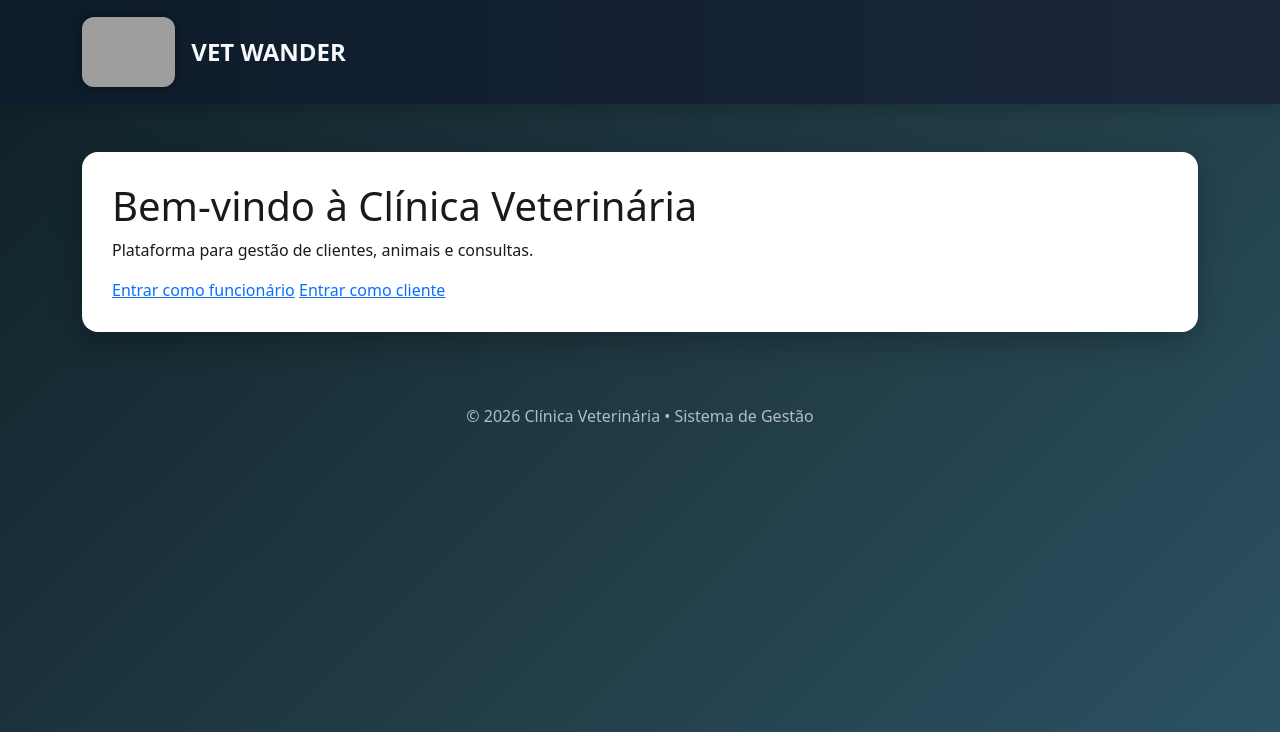
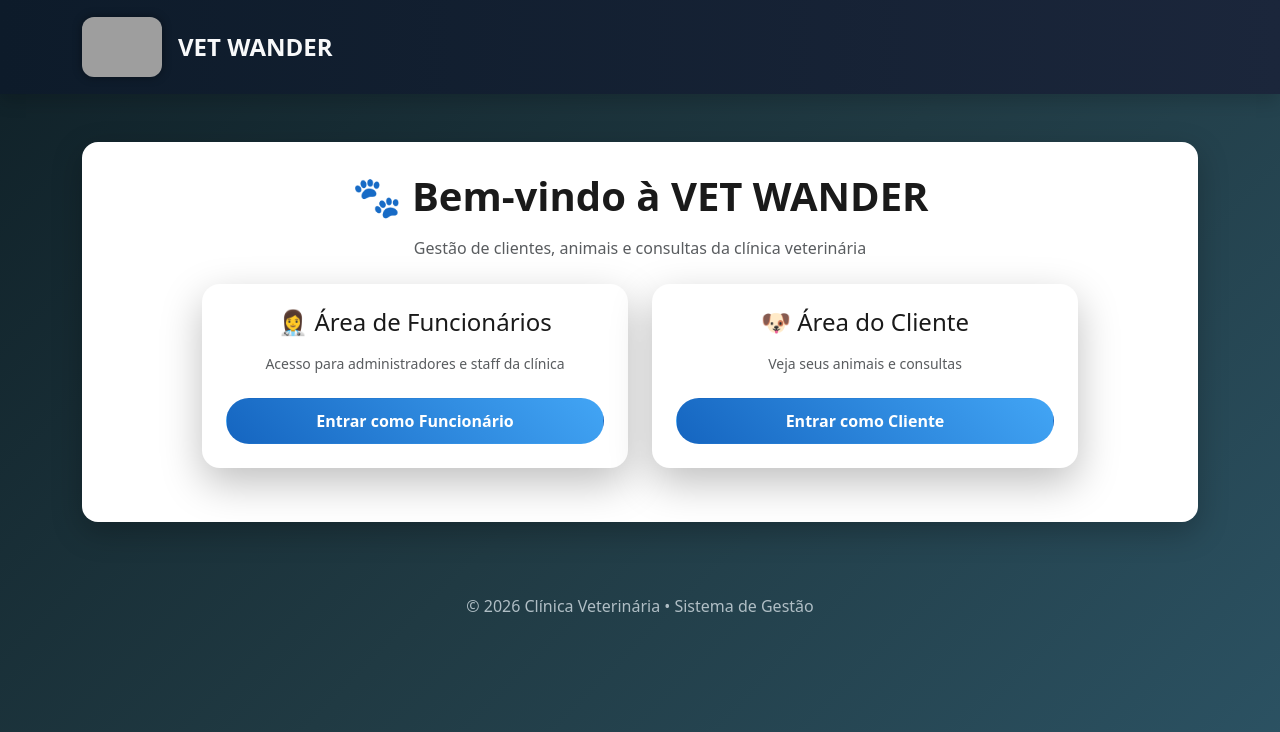
Before and after one commit to wanderiefp/projeto_python_clinica, a Flask app: page / in a window 1280 px wide. Shown: the top 732 px of the page. Run offline with Flask 3, Linux system fonts and the light colour scheme; grey boxes are pictures that could not be loaded.

Commit message:
Add files via upload
atualizacao do meu projeto

```diff
--- a/projeto_clinica_wander/app.py
+++ b/projeto_clinica_wander/app.py
@@ -21,7 +21,6 @@ app.secret_key = "chave-simples-para-formacao"
 # ---------- FUNÇÕES SIMPLES DE PERMISSÕES ----------
 def esta_logado():
     return "user_id" in session or "cliente_id" in session
-
 
 
 def exigir_admin():
@@ -67,7 +66,7 @@ def login():
             session["user_id"] = user["id"]
             session["username"] = user["username"]
             session["role"] = user["role"]  # <-- MUITO IMPORTANTE
-            return redirect(url_for("users"))
+            return redirect(url_for("dashboard"))
         else:
             flash("Username ou password incorretos.")
             return redirect(url_for("login"))
@@ -152,11 +151,13 @@ def dashboard():
                 )
                 cliente = cur.fetchone()
                 if cliente:
-                    info.update({
-                        "nome": cliente["nome"],
-                        "telefone": cliente["telefone"],
-                        "email": cliente["email"]
-                    })
+                    info.update(
+                        {
+                            "nome": cliente["nome"],
+                            "telefone": cliente["telefone"],
+                            "email": cliente["email"],
+                        }
+                    )
     finally:
         cur.close()
         cnx.close()
@@ -165,10 +166,8 @@ def dashboard():
         "dashboard.html",
         titulo="Dashboard",
         username=info.get("username"),
-        role=info.get("role")
+        role=info.get("role"),
     )
-
-
 
 
 # ---------- CLIENTES (LISTAR) ----------
@@ -322,73 +321,114 @@ def animais():
     cnx = ligar_bd()
     cur = cnx.cursor(dictionary=True)
 
-    # Admin/Staff vêem todos os animais
-    if exigir_admin() or e_staff():
-        cur.execute(
-            "SELECT id, cliente_id, nome, especie, raca, data_nascimento, created_at "
-            "FROM animais ORDER BY id DESC"
-        )
+    # Admin e Staff veem todos
+    if session.get("role") in ["admin", "staff"]:
+        cur.execute("SELECT id, cliente_id, nome, especie, raca, data_nascimento, created_at " \
+        "FROM animais ORDER BY id DESC ")
+
         is_admin_or_staff = True
+
+    # Cliente vê apenas os seus
     else:
         cliente_id = session.get("cliente_id")
-        cur.execute(
-            "SELECT id, cliente_id, nome, especie, raca, data_nascimento, created_at "
-            "FROM animais WHERE cliente_id=%s ORDER BY id DESC",
-            (cliente_id,),
-        )
+        cur.execute(" SELECT id, cliente_id, nome, especie, raca, data_nascimento, created_at " \
+        "FROM animais WHERE cliente_id = %s ORDER BY id DESC ", (cliente_id,))
         is_admin_or_staff = False
 
     lista_animais = cur.fetchall()
     cur.close()
     cnx.close()
 
-    return render_template(
-        "animais.html", animais=lista_animais, is_admin_or_staff=is_admin_or_staff
-    )
+    return render_template("animais.html",
+                           animais=lista_animais,
+                           is_admin_or_staff=is_admin_or_staff)
 
 
 @app.route("/animais/novo", methods=["GET", "POST"])
 def animais_novo():
-    redir = exigir_login()
-    if redir:
-        return redir
-
-    if not exigir_admin() and not e_staff():
+    if session.get("role") not in ["admin", "staff"]:
         flash("Acesso negado.")
         return redirect(url_for("dashboard"))
 
     cnx = ligar_bd()
     cur = cnx.cursor(dictionary=True)
 
-    # Pegamos todos os clientes para o select
-    cur.execute("SELECT id, nome FROM clientes ORDER BY nome ASC")
+    cur.execute("SELECT id, nome FROM clientes ORDER BY nome")
     clientes = cur.fetchall()
 
     if request.method == "POST":
-        cliente_id = request.form["cliente_id"]  # vem do select
-        nome = request.form["nome"].strip()
-        especie = request.form["especie"].strip()
-        raca = request.form["raca"].strip()
-        data_nascimento = request.form["data_nascimento"].strip()
+        cliente_id = request.form["cliente_id"]
+        nome = request.form["nome"]
+        especie = request.form["especie"]
+        raca = request.form["raca"]
+        data_nascimento = request.form["data_nascimento"]
 
-        try:
-            cur.execute(
-                "INSERT INTO animais (cliente_id, nome, especie, raca, data_nascimento, created_at) "
-                "VALUES (%s, %s, %s, %s, %s, NOW())",
-                (cliente_id, nome, especie, raca, data_nascimento),
-            )
-            cnx.commit()
-            flash("Animal adicionado com sucesso!")
-            return redirect(url_for("animais"))
+        cur.execute(" INSERT INTO animais (cliente_id, nome, especie, raca, data_nascimento, " \
+        "created_at) VALUES (%s, %s, %s, %s, %s, NOW()", (cliente_id, nome, especie, raca, data_nascimento))
 
-        except mysql.connector.Error as err:
-            flash(f"Erro ao adicionar novo animal: {err}")
-            return redirect(url_for("animais"))
+        cnx.commit()
+        flash("Animal criado com sucesso!")
+        return redirect(url_for("animais"))
 
-    cur.close()
-    cnx.close()
+    return render_template("animais_form.html", clientes=clientes, titulo="Novo Animal")
 
-    return render_template("animais_form.html", titulo="Novo Animal", clientes=clientes)
+
+@app.route("/animais/editar/<int:id>", methods=["GET", "POST"])
+def animais_editar(id):
+    if session.get("role") not in ["admin", "staff"]:
+        flash("Acesso negado.")
+        return redirect(url_for("dashboard"))
+
+    cnx = ligar_bd()
+    cur = cnx.cursor(dictionary=True)
+
+    if request.method == "POST":
+        cliente_id = request.form["cliente_id"]
+        nome = request.form["nome"]
+        especie = request.form["especie"]
+        raca = request.form["raca"]
+        data_nascimento = request.form["data_nascimento"]
+
+        cliente_id = int(request.form["cliente_id"])
+
+        cur.execute("""
+            UPDATE animais
+            SET cliente_id=%s,
+            nome=%s,
+            especie=%s,
+            raca=%s,
+            data_nascimento=%s
+        WHERE id=%s
+        """, (cliente_id, nome, especie, raca, data_nascimento, id))
+
+
+        cnx.commit()
+        flash("Animal atualizado!")
+        return redirect(url_for("animais"))
+
+    cur.execute("SELECT * FROM animais WHERE id=%s", (id,))
+    animal = cur.fetchone()
+
+    cur.execute("SELECT id, nome FROM clientes ORDER BY nome")
+    clientes = cur.fetchall()
+
+    return render_template("animais_form.html", animal=animal, clientes=clientes, titulo="Editar Animal")
+
+
+@app.route("/animais/apagar/<int:id>", methods=["POST"])
+def animais_apagar(id):
+    if session.get("role") not in ["admin", "staff"]:
+        flash("Acesso negado.")
+        return redirect(url_for("dashboard"))
+
+    cnx = ligar_bd()
+    cur = cnx.cursor()
+
+    cur.execute("DELETE FROM animais WHERE id=%s", (id,))
+    cnx.commit()
+
+    flash("Animal removido com sucesso!")
+    return redirect(url_for("animais"))
 
 
 # ---------- CONSULTAS ANIMAIS ----------
@@ -401,16 +441,127 @@ def consultas():
     cnx = ligar_bd()
     cur = cnx.cursor(dictionary=True)
 
-    cur.execute(
-        "SELECT id, animal_id, data_hora, motivo, notas, created_at FROM consultas ORDER BY id DESC"
-    )
+    # ADMIN E STAFF VEEM TODAS
+    if session.get("role") in ["admin", "staff"]:
+        cur.execute("""
+            SELECT c.*, a.nome AS animal_nome
+            FROM consultas c
+            JOIN animais a ON c.animal_id = a.id
+            ORDER BY c.data_hora DESC
+        """)
+    else:
+        # CLIENTE SÓ VÊ CONSULTAS DOS SEUS ANIMAIS
+        cliente_id = session.get("cliente_id")
+        cur.execute("""
+            SELECT c.*, a.nome AS animal_nome
+            FROM consultas c
+            JOIN animais a ON c.animal_id = a.id
+            WHERE a.cliente_id = %s
+            ORDER BY c.data_hora DESC
+        """, (cliente_id,))
+
     lista_consultas = cur.fetchall()
-
     cur.close()
     cnx.close()
 
     return render_template("consultas.html", consultas=lista_consultas)
 
+
+@app.route("/consultas/nova", methods=["GET", "POST"])
+def consulta_nova():
+    redir = exigir_login()
+    if redir:
+        return redir
+
+    if e_cliente():
+        flash("Clientes não podem criar consultas.")
+        return redirect(url_for("consultas"))
+
+    cnx = ligar_bd()
+    cur = cnx.cursor(dictionary=True)
+
+    cur.execute("SELECT id, nome FROM animais ORDER BY nome")
+    animais = cur.fetchall()
+
+    if request.method == "POST":
+        animal_id = request.form["animal_id"]
+        data_hora = request.form["data_hora"]
+        motivo = request.form["motivo"]
+        notas = request.form["notas"]
+
+        cur2 = cnx.cursor()
+        cur2.execute(
+            "INSERT INTO consultas (animal_id, data_hora, motivo, notas, created_at) VALUES (%s,%s,%s,%s,NOW())",
+            (animal_id, data_hora, motivo, notas),
+        )
+        cnx.commit()
+
+        flash("Consulta criada com sucesso!")
+        return redirect(url_for("consultas"))
+
+    cur.close()
+    cnx.close()
+    return render_template("consulta_form.html", titulo="Nova Consulta", animais=animais, consulta=None)
+
+
+@app.route("/consultas/editar/<int:id>", methods=["GET", "POST"])
+def consulta_editar(id):
+    redir = exigir_login()
+    if redir:
+        return redir
+
+    if e_cliente():
+        flash("Clientes não podem editar consultas.")
+        return redirect(url_for("consultas"))
+
+    cnx = ligar_bd()
+    cur = cnx.cursor(dictionary=True)
+
+    cur.execute("SELECT * FROM consultas WHERE id=%s", (id,))
+    consulta = cur.fetchone()
+
+    cur.execute("SELECT id, nome FROM animais ORDER BY nome")
+    animais = cur.fetchall()
+
+    if request.method == "POST":
+        animal_id = request.form["animal_id"]
+        data_hora = request.form["data_hora"]
+        motivo = request.form["motivo"]
+        notas = request.form["notas"]
+
+        cur2 = cnx.cursor()
+        cur2.execute(
+            "UPDATE consultas SET animal_id=%s, data_hora=%s, motivo=%s, notas=%s WHERE id=%s",
+            (animal_id, data_hora, motivo, notas, id),
+        )
+        cnx.commit()
+
+        flash("Consulta atualizada com sucesso!")
+        return redirect(url_for("consultas"))
+
+    cur.close()
+    cnx.close()
+    return render_template("consulta_form.html", titulo="Editar Consulta", consulta=consulta, animais=animais)
+
+@app.route("/consultas/apagar/<int:id>", methods=["POST"])
+def consulta_apagar(id):
+    redir = exigir_login()
+    if redir:
+        return redir
+
+    if not exigir_admin() and not e_staff():
+        flash("Apenas staff ou admin podem apagar consultas.")
+        return redirect(url_for("consultas"))
+
+    cnx = ligar_bd()
+    cur = cnx.cursor()
+    cur.execute("DELETE FROM consultas WHERE id=%s", (id,))
+    cnx.commit()
+    cur.close()
+    cnx.close()
+
+    flash("Consulta apagada com sucesso!")
+    return redirect(url_for("consultas"))
 
 # ---------- CLIENTES ----------
 
@@ -441,13 +592,12 @@ def cliente_login():
         cur.close()
         cnx.close()
 
-        #Verifica se existe login e se a senha confere
+        # Verifica se existe login e se a senha confere
         if not user or user["password"] != password:
             flash("Email ou senha inválidos.")
             return redirect(url_for("cliente_login"))
 
-
-        #Aqui cria a sessão
+        # Aqui cria a sessão
         session["cliente_id"] = cliente["id"]
         session["cliente_nome"] = cliente["nome"]
         session["role"] = user["role"]
@@ -561,11 +711,11 @@ def cliente_editar(id):
 
     if not login_row:
         flash("Login não encontrado.")
-        return redirect(url_for("users"))
+        return redirect(url_for("clientes"))
 
-    return render_template(
-        "clientes_form.html", titulo="Editar cliente", login=login_row
-    )
+
+    return render_template("clientes_form.html",titulo="Editar cliente",cliente=login_row
+)
 
 
 @app.route("/cliente/apagar/<int:id>", methods=["POST"])
--- a/projeto_clinica_wander/templates/base.html
+++ b/projeto_clinica_wander/templates/base.html
@@ -66,14 +17,14 @@
       color: #f1f1f1;
     }
 
+    /* NAVBAR */
     .navbar-custom {
       background: linear-gradient(90deg, #0d1b2a, #1b263b);
       padding: 12px 0;
     }
 
     .navbar-brand img {
-      height: 70px;
-      width: auto;
+      height: 60px;
       border-radius: 12px;
       box-shadow: 0 0 10px rgba(0,0,0,0.4);
     }
@@ -112,9 +82,38 @@
       transform: scale(1.05);
     }
 
+    /* ===== CARDS DE LOGIN ===== */
+    .login-card {
+      background: #ffffff;
+      border-radius: 18px;
+      box-shadow: 0 15px 40px rgba(0,0,0,0.25);
+      transition: 0.3s;
+    }
+
+    .login-card:hover {
+      transform: translateY(-6px);
+      box-shadow: 0 20px 45px rgba(0,0,0,0.35);
+    }
+
+    /* BOTÃO DE LOGIN */
+    .btn-login {
+      background: linear-gradient(45deg, #1565c0, #42a5f5);
+      color: white;
+      border-radius: 30px;
+      padding: 10px;
+      font-weight: 600;
+      transition: 0.3s;
+    }
+
+    .btn-login:hover {
+      background: linear-gradient(45deg, #1e88e5, #64b5f6);
+      transform: scale(1.05);
+    }
+
     footer {
       color: #b0bec5;
     }
+
   </style>
 </head>
 
@@ -136,9 +135,11 @@
     <div class="collapse navbar-collapse" id="menu">
       <ul class="navbar-nav ms-auto">
 
-        {% if session.get("user_id") %}
+        {% if session.get("user_id") or session.get("cliente_id") %}
 
-          <li class="nav-item"><a class="nav-link" href="{{ url_for('dashboard') }}">Dashboard</a></li>
+          <li class="nav-item">
+            <a class="nav-link" href="{{ url_for('dashboard') }}">Dashboard</a>
+          </li>
 
           {% if session.get("role") in ["admin", "staff"] %}
             <li class="nav-item"><a class="nav-link" href="{{ url_for('clientes') }}">Clientes</a></li>
--- a/projeto_clinica_wander/templates/index.html
+++ b/projeto_clinica_wander/templates/index.html
@@ -2,14 +2,38 @@
 {% block title %}Bem-vindo{% endblock %}
 
 {% block content %}
-  <h1>Bem-vindo à Clínica Veterinária</h1>
-  <p>Plataforma para gestão de clientes, animais e consultas.</p>
 
-  {% if not session.get("username") or not session.get("nome") %}
-    <button class="navbar-toggler"><a href="{{ url_for('login') }}">Entrar como funcionário</a></button>
-    <button class="navbar-toggler"><a href="{{ url_for('cliente_login') }}">Entrar como cliente</a></button>
+<div class="text-center">
+  <h1 class="mb-3 fw-bold">🐾 Bem-vindo à VET WANDER</h1>
+  <p class="mb-4 text-muted">Gestão de clientes, animais e consultas da clínica veterinária</p>
+
+  {% if not session.get("user_id") and not session.get("cliente_id") %}
+  <div class="row justify-content-center mt-4">
+
+    <!-- FUNCIONÁRIOS -->
+    <div class="col-md-5 mb-4">
+      <div class="login-card p-4 text-center">
+        <h4 class="mb-3">👩‍⚕️ Área de Funcionários</h4>
+        <p class="small text-muted">Acesso para administradores e staff da clínica</p>
+        <a href="{{ url_for('login') }}" class="btn btn-login w-100 mt-2">Entrar como Funcionário</a>
+      </div>
+    </div>
+
+    <!-- CLIENTES -->
+    <div class="col-md-5 mb-4">
+      <div class="login-card p-4 text-center">
+        <h4 class="mb-3">🐶 Área do Cliente</h4>
+        <p class="small text-muted">Veja seus animais e consultas</p>
+        <a href="{{ url_for('cliente_login') }}" class="btn btn-login w-100 mt-2">Entrar como Cliente</a>
+      </div>
+    </div>
+
+  </div>
+  {% else %}
+    <div class="alert alert-info text-center">
+      Já está autenticado. Vá para o <a href="{{ url_for('dashboard') }}">Dashboard</a>.
+    </div>
   {% endif %}
-  {% if session.get("username") or session.get("nome") %}
-    <p>Já está autenticado. Aceda ao <a href="{{ url_for('dashboard') }}">Dashboard</a>.</p>
-  {% endif %}
+</div>
+
 {% endblock %}
```
Also changed, not shown: other parts of projeto_clinica_wander/templates/base.html (+25 -56 lines), projeto_clinica_wander/templates/animais.html (+24 -6 lines), projeto_clinica_wander/templates/animais_form.html (+37 -27 lines), projeto_clinica_wander/templates/clientes.html (+7 -0 lines), projeto_clinica_wander/templates/clientes_form.html (+6 -8 lines), projeto_clinica_wander/templates/clientes_login.html (+23 -14 lines), projeto_clinica_wander/templates/consulta_form.html (added, +41 -0 lines), projeto_clinica_wander/templates/consultas.html (+24 -18 lines), projeto_clinica_wander/templates/login.html (+23 -17 lines).
